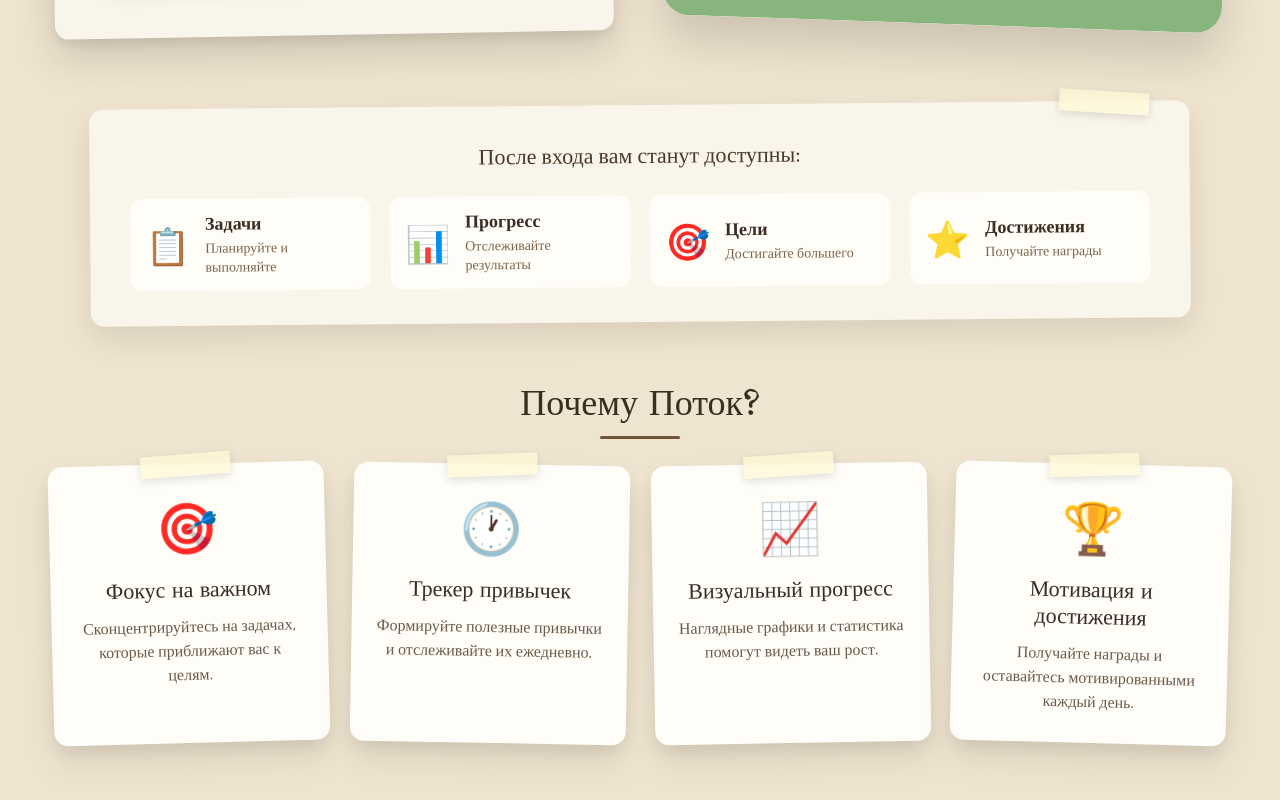
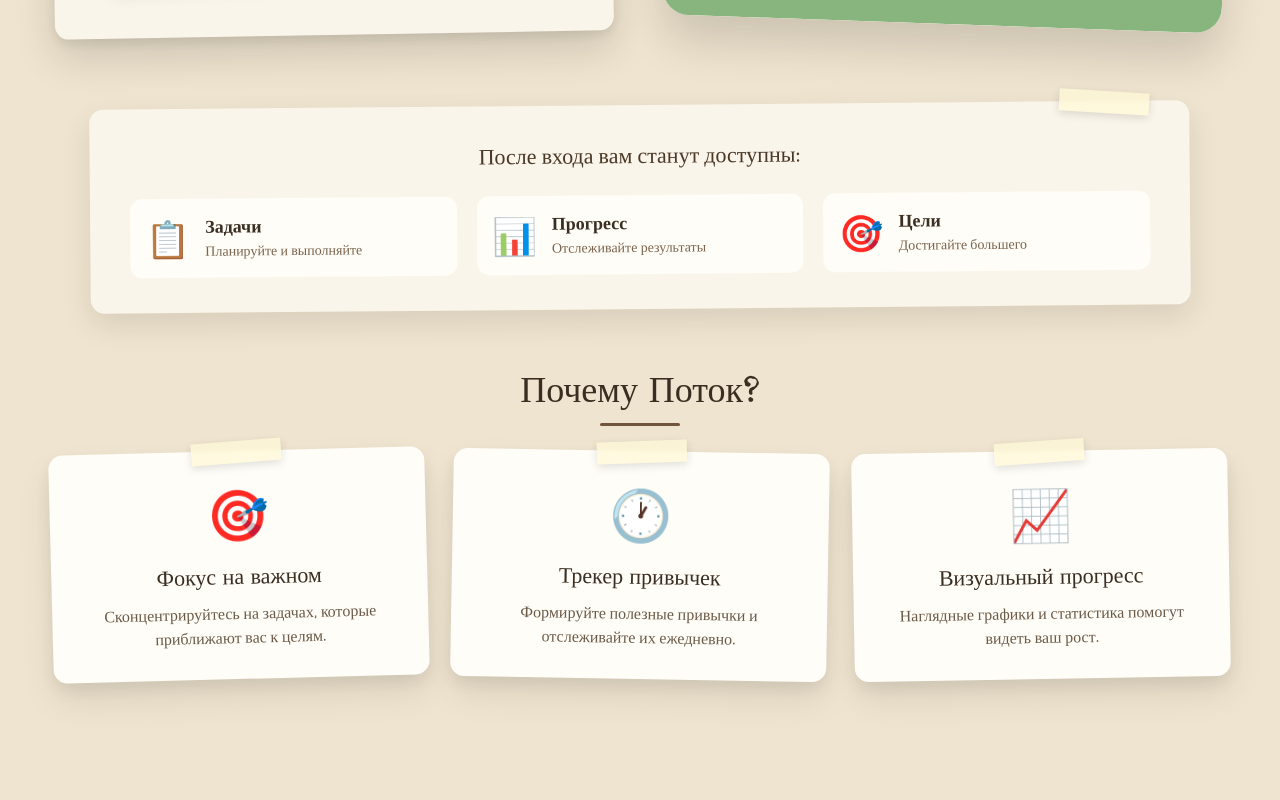
Before and after one commit to spasemmur/hackathon-EME, a React (Vite) app in the folder client/: page / in a window 1280 px wide. Shown: the part 638-1438 px from the top of the page. Built offline with nearby package versions, Linux system fonts and the light colour scheme.

Commit message:
tdrf rjvv

```diff
--- a/client/src/App.jsx
+++ b/client/src/App.jsx
@@ -6,6 +6,7 @@ import About from './components/About/About.jsx';
 import Login from './components/Login/Login.jsx';
 import Profile from './components/Profile/Profile.jsx';
 import './shared/shared.css';
+
 
 function App() {
   const [isLoggedIn, setIsLoggedIn] = useState(false);
--- a/client/src/components/Home/Home.css
+++ b/client/src/components/Home/Home.css
@@ -225,7 +225,7 @@
 
 .features-row {
     display: grid;
-    grid-template-columns: repeat(4, 1fr);
+    grid-template-columns: repeat(3, 1fr);
     gap: 20px;
 }
 
@@ -288,7 +288,7 @@
 
 .why-grid {
     display: grid;
-    grid-template-columns: repeat(4, 1fr);
+    grid-template-columns: repeat(3, 1fr);
     gap: 25px;
     max-width: 1200px;
     margin: 0 auto;
--- a/client/src/components/Home/Home.jsx
+++ b/client/src/components/Home/Home.jsx
@@ -1,16 +1,14 @@
 import { Link } from 'react-router-dom';
 import './Home.css';
 
-// Иконки для фич (можно заменить на свои картинки)
+// Иконки для фич
 const featureIcons = {
   tasks: '📋',
   progress: '📊',
   goals: '🎯',
-  achievements: '⭐',
   focus: '🎯',
   habits: '🕐',
-  visual: '📈',
-  motivation: '🏆'
+  visual: '📈'
 };
 
 function Home() {
@@ -34,7 +32,7 @@ function Home() {
           </p>
 
           <Link to="/login" className="paper-btn primary-btn glued-btn hero-btn">
-            Начать бесплатно
+            Начать
           </Link>
         </div>
 
@@ -89,14 +87,6 @@ function Home() {
               <span>Достигайте большего</span>
             </div>
           </div>
-
-          <div className="feature-bubble">
-            <div className="feature-bubble-icon">{featureIcons.achievements}</div>
-            <div className="feature-bubble-text">
-              <strong>Достижения</strong>
-              <span>Получайте награды</span>
-            </div>
-          </div>
         </div>
       </div>
 
@@ -130,15 +120,6 @@ function Home() {
             Наглядные графики и статистика помогут видеть ваш рост.
           </p>
         </div>
-
-        <div className="why-card soft-shadow">
-          <div className="tape tape-top-center"></div>
-          <div className="why-icon">{featureIcons.motivation}</div>
-          <h3 className="why-card-title">Мотивация и достижения</h3>
-          <p className="why-card-text">
-            Получайте награды и оставайтесь мотивированными каждый день.
-          </p>
-        </div>
       </div>
 
     </section>
```
